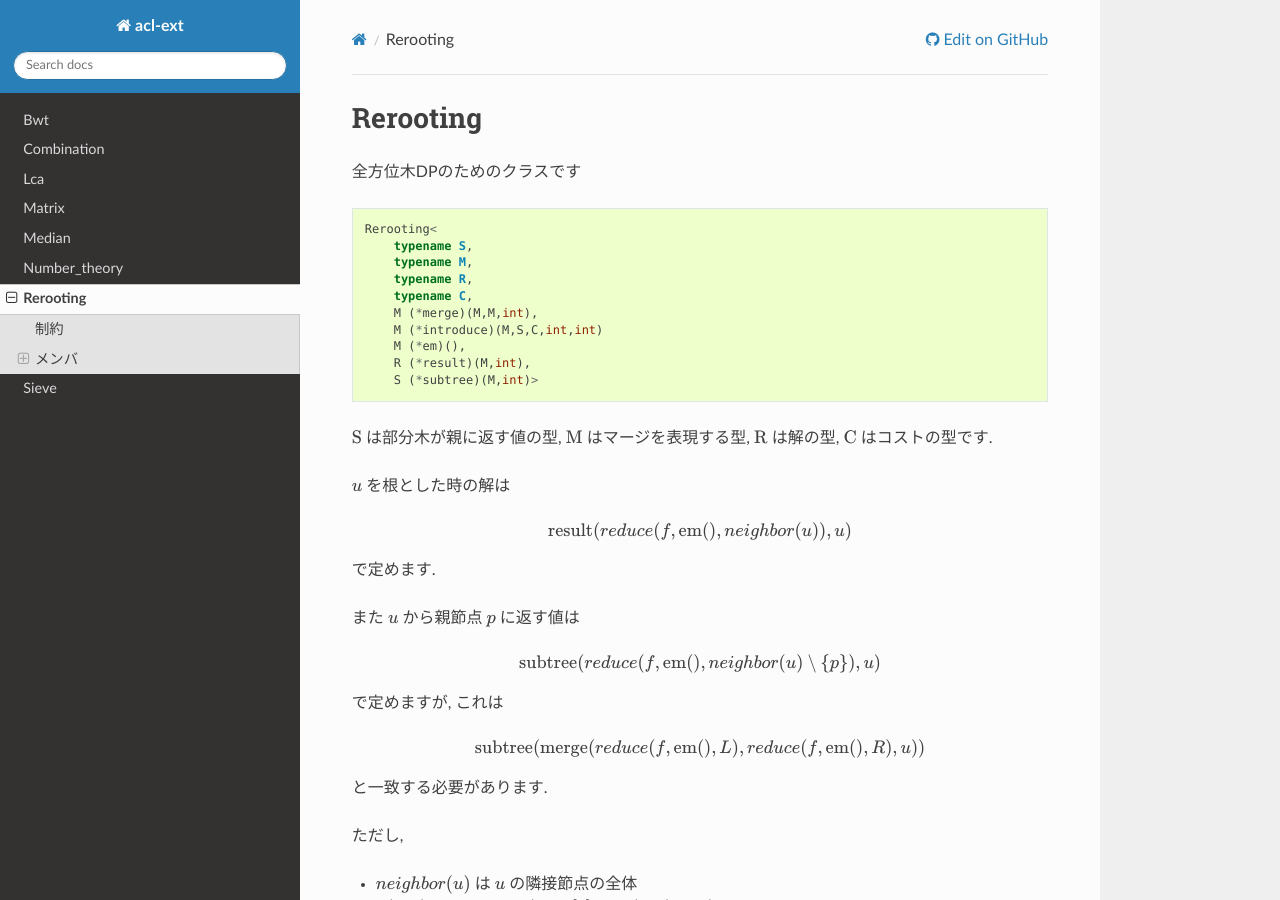
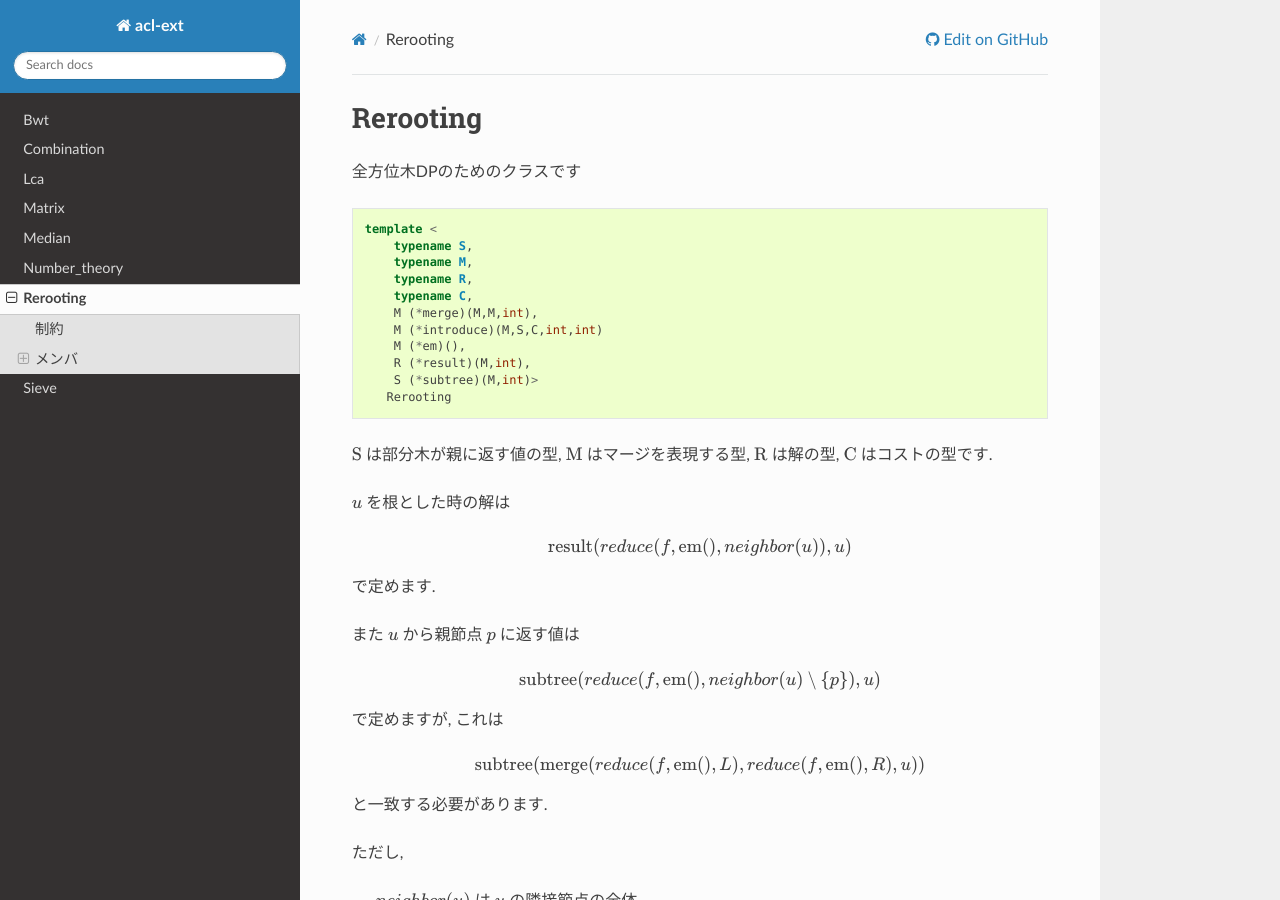
Before and after one commit to prfss/aclib-cpp, a Sphinx documentation site: the page built from doc/rerooting.rst, in a window 1280 px wide and 900 px high. Built offline with Sphinx 7.4.7 and the Read the Docs theme 2.0.0, drawn with Linux system fonts in a browser that asks for light colours.

Commit message:
Fix document

```diff
--- a/doc/combination.rst
+++ b/doc/combination.rst
@@ -4,7 +4,7 @@ Combination
 
 .. code-block:: cpp
 
- Comb<ll m>
+ template <ll m> Comb
 
 計算にあたって :math:`\bmod m` を取ります.
 
--- a/doc/matrix.rst
+++ b/doc/matrix.rst
@@ -6,7 +6,7 @@ Matrix
 
 .. code-block:: cpp
 
- Matrix<typename T>
+ template <typename T> Matrix
 
 :math:`T` は要素の型です.
 
--- a/doc/median.rst
+++ b/doc/median.rst
@@ -5,7 +5,7 @@ Median
 
 .. code-block:: cpp
 
- Median<typename A, typename B, (*op)(int, A, A)>
+ template <typename A, typename B, B (*op)(int, A, A)> Median
 
 中央値は要素数を :math:`k` とするとき, :math:`\text{op}(k,x,y)` で定義します. ただし
 
--- a/doc/rerooting.rst
+++ b/doc/rerooting.rst
@@ -5,7 +5,7 @@ Rerooting
 
 .. code-block:: cpp
 
- Rerooting<
+ template <
      typename S,
      typename M,
      typename R,
```
Also changed, not shown: other parts of doc/rerooting.rst (+1 -0 lines).
